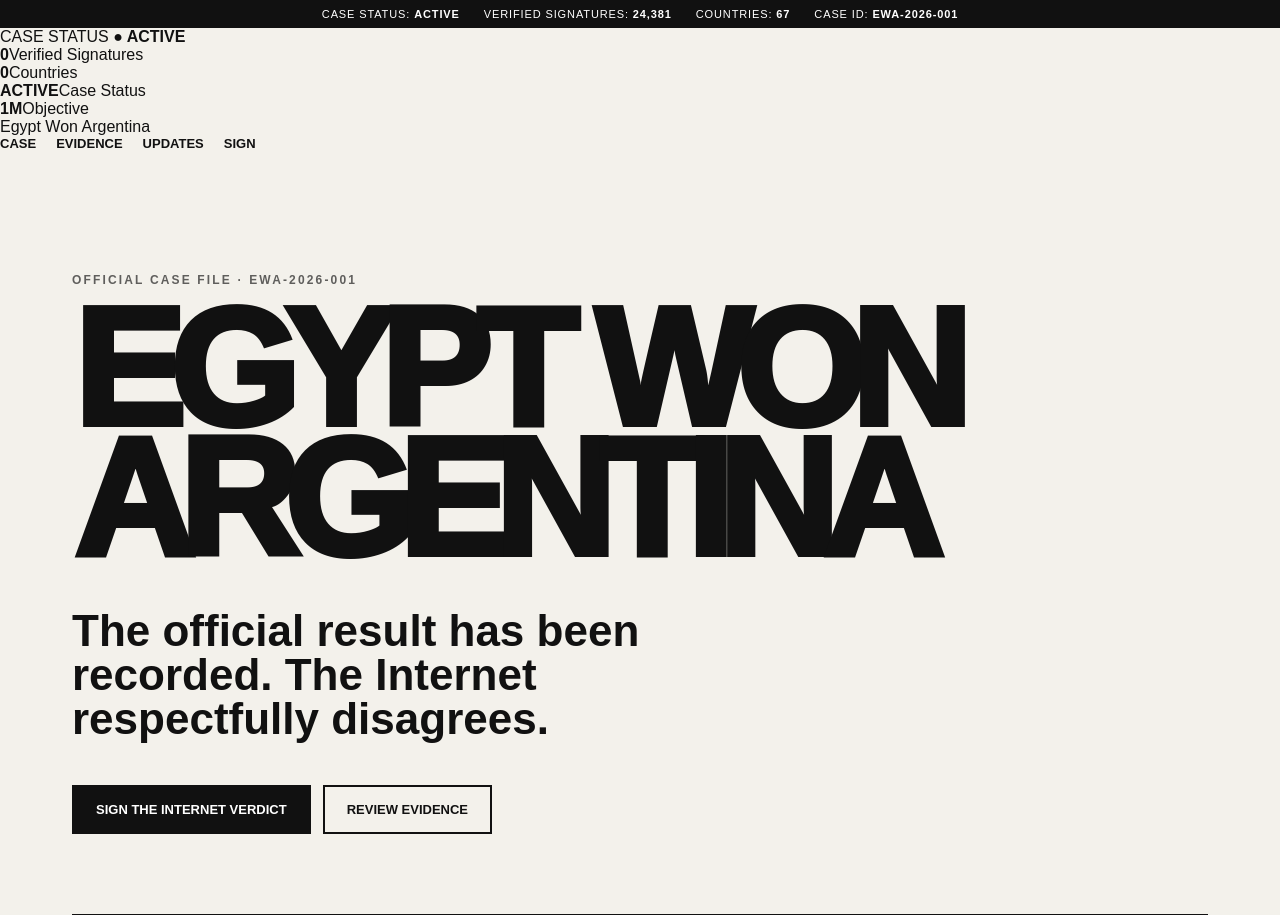
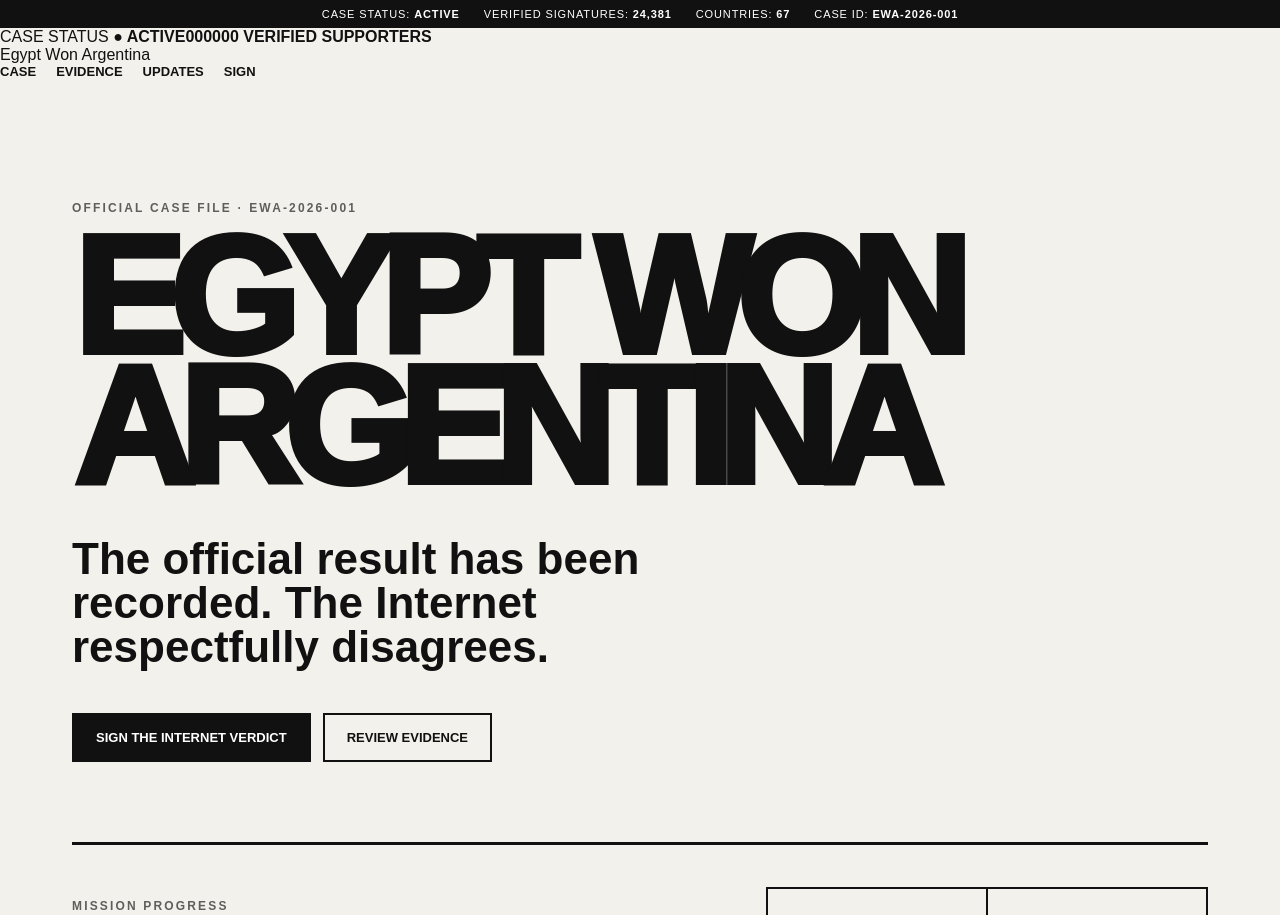
Before and after one commit to fruedaavila-design/egypt-won-argentina, a Next.js app: page / in a window 1280 px wide. Shown: the top 915 px of the page. Built offline with nearby package versions, Linux system fonts and the light colour scheme; no server answers; the database is empty.

Commit message:
Update SignatureStats.js

```diff
--- a/components/SignatureStats.js
+++ b/components/SignatureStats.js
@@ -1,9 +1,13 @@
 import { supabase } from "../lib/supabaseClient";
 
-export default async function SignatureStats() {
+export default async function SignatureStats({ compact = false }) {
   const { count: totalSignatures } = await supabase
     .from("signatures")
     .select("*", { count: "exact", head: true });
+
+  if (compact) {
+    return <b>{String(totalSignatures || 0).padStart(6, "0")} VERIFIED SUPPORTERS</b>;
+  }
 
   const { data: countries } = await supabase
     .from("country_ranking")
@@ -14,7 +18,7 @@ export default async function SignatureStats() {
 
   return (
     <>
-      <div><b>{totalSignatures || 0}</b><span>Verified Signatures</span></div>
+      <div><b>{String(totalSignatures || 0).padStart(6, "0")}</b><span>Verified Supporters</span></div>
       <div><b>{countryCount}</b><span>Countries</span></div>
       <div><b>ACTIVE</b><span>Case Status</span></div>
       <div><b>1M</b><span>Objective</span></div>
```
